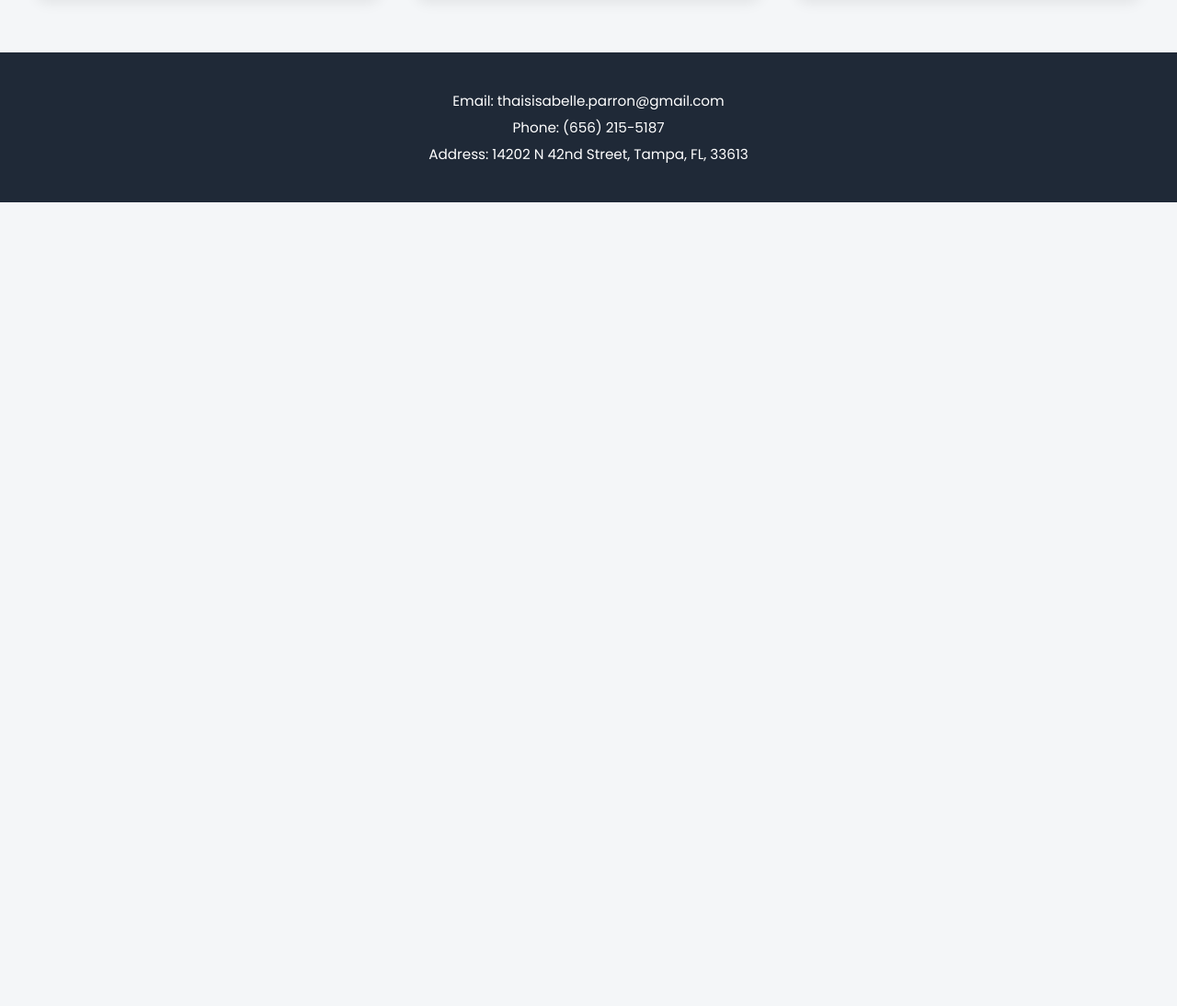
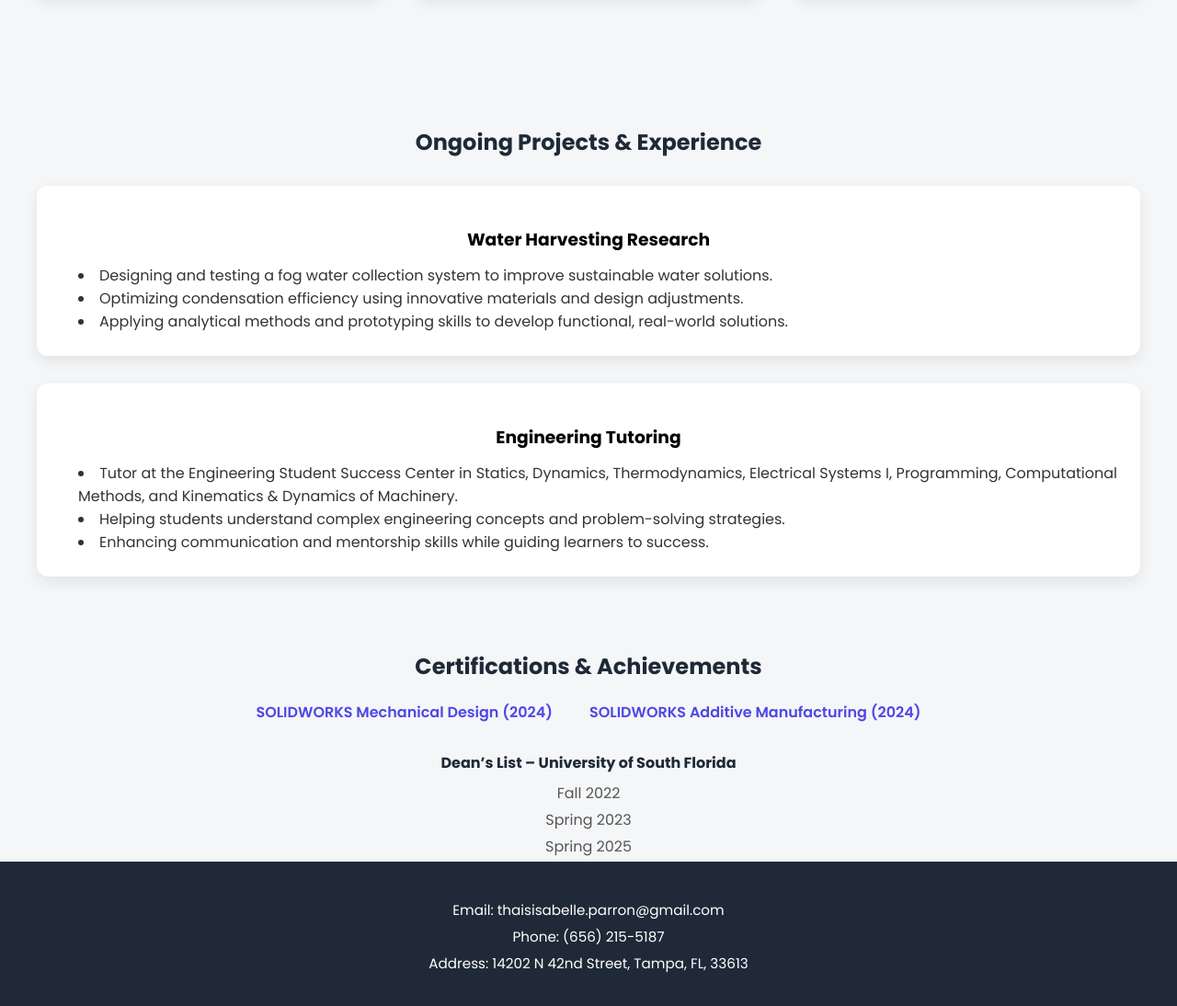
Before and after one commit to ThaisParron/portifolio, a plain HTML site: page index.html in a window 1280 px wide. Shown: the part 1973-3067 px from the top of the page at 92% size. Before the commit the page ends 2193 px from the top, so only its background shows below. Drawn offline with Linux system fonts and the light colour scheme.

Commit message:
Update index.html

```diff
--- a/index.html
+++ b/index.html
@@ -194,6 +194,8 @@
     <p>This portfolio showcases a selection of my key projects, highlighting my skills in design, analysis, prototyping, and project management. Through these projects, I aim to demonstrate my ability to apply engineering principles effectively while maintaining attention to detail, innovation, and a focus on outcomes that benefit society.</p>
 </section>
 
+
+
 <section class="projects">
     <div class="projects-intro">
         <p>Click on any project card or title to open the full report in a new tab.</p>
@@ -255,6 +257,56 @@
     </div>
 </section>
 
+<!-- Ongoing Projects & Experience -->
+<section class="ongoing" style="padding:60px 40px; max-width:1200px; margin:auto;">
+    <h2 style="text-align:center; margin-bottom: 30px; color:#1f2937;">Ongoing Projects & Experience</h2>
+
+    <div style="display:flex; flex-direction:column; gap:30px;">
+        <!-- Water Harvesting Research -->
+        <div style="background-color:white; border-radius:12px; box-shadow:0 6px 15px rgba(0,0,0,0.08); padding:25px;">
+            <h3 style="text-align:center; color:#000000; margin-bottom:12px;">Water Harvesting Research</h3>
+            <ul style="margin:0; padding-left:20px; list-style-type:disc; list-style-position:inside; text-align:justify;">
+                <li>Designing and testing a fog water collection system to improve sustainable water solutions.</li>
+                <li>Optimizing condensation efficiency using innovative materials and design adjustments.</li>
+                <li>Applying analytical methods and prototyping skills to develop functional, real-world solutions.</li>
+            </ul>
+        </div>
+
+        <!-- Tutoring Experience -->
+        <div style="background-color:white; border-radius:12px; box-shadow:0 6px 15px rgba(0,0,0,0.08); padding:25px;">
+            <h3 style="text-align:center; color:#000000; margin-bottom:12px;">Engineering Tutoring</h3>
+            <ul style="margin:0; padding-left:20px; list-style-type:disc; list-style-position:inside; text-align:justify;">
+                <li>Tutor at the Engineering Student Success Center in Statics, Dynamics, Thermodynamics, Electrical Systems I, Programming, Computational Methods, and Kinematics & Dynamics of Machinery.</li>
+                <li>Helping students understand complex engineering concepts and problem-solving strategies.</li>
+                <li>Enhancing communication and mentorship skills while guiding learners to success.</li>
+            </ul>
+        </div>
+    </div>
+</section>
+
+<section class="achievements">
+    <h2 style="text-align:center; margin-bottom: 20px; color:#1f2937;">Certifications & Achievements</h2>
+
+    <!-- Certifications (PDF links) -->
+    <div style="display:flex; justify-content:center; gap:40px; flex-wrap:wrap; margin-bottom: 30px;">
+        <div style="text-align:center;">
+            <a href="Certificate_Mechanical_Design.pdf" target="_blank" style="font-weight:600; color:#4f46e5; text-decoration:none;"> SOLIDWORKS Mechanical Design (2024)</a>
+        </div>
+        <div style="text-align:center;">
+            <a href="Certificate_additive_manufacturing.pdf" target="_blank" style="font-weight:600; color:#4f46e5; text-decoration:none;">SOLIDWORKS Additive Manufacturing (2024)</a>
+        </div>
+    </div>
+
+    <!-- Dean's List -->
+    <div style="text-align:center;">
+        <p style="font-weight:700; color:#1f2937; margin-bottom:8px;">Dean’s List – University of South Florida</p>
+        <p style="color:#555; margin:4px 0;">Fall 2022</p>
+        <p style="color:#555; margin:4px 0;">Spring 2023</p>
+        <p style="color:#555; margin:4px 0;">Spring 2025</p>
+    </div>
+</section>
+
+
 <footer>
     <p>Email: thaisisabelle.parron@gmail.com</p>
     <p>Phone: (656) 215-5187</p>
```
